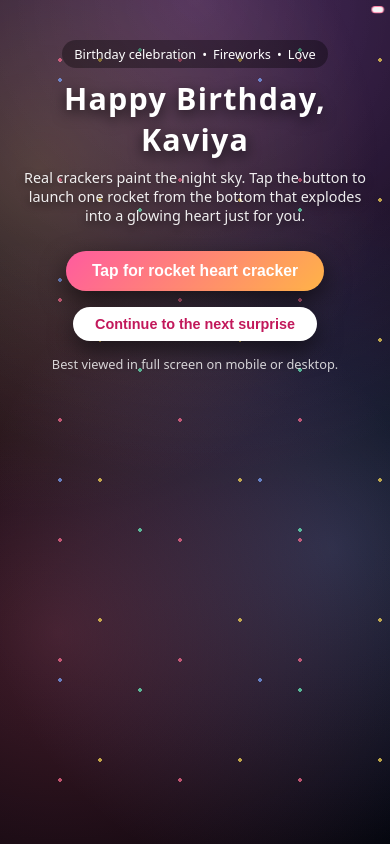
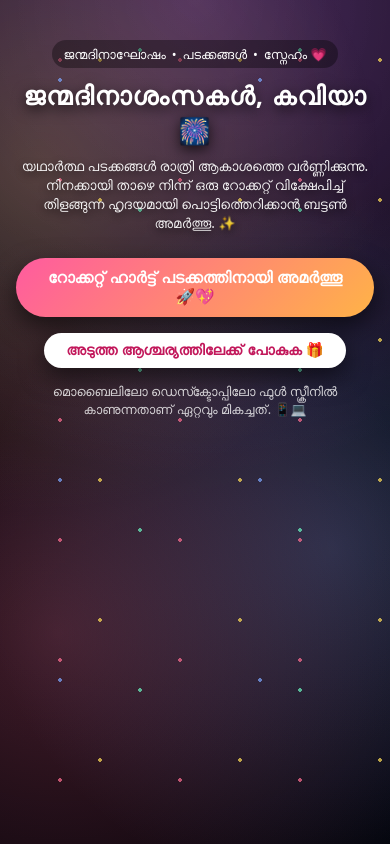
Before and after one commit to karthikramss2428/KaviBirthday, a plain HTML site: page ballons.html in a window 390 px wide. Drawn offline with Linux system fonts and the light colour scheme; a script that the page names is missing.

```diff
--- a/ballons.html
+++ b/ballons.html
@@ -1,8 +1,8 @@
 <!DOCTYPE html>
-<html lang="en">
+<html lang="ml">
 <head>
   <meta charset="UTF-8">
-  <title>Happy Birthday, Kaviya</title>
+  <title>ജന്മദിനാശംസകൾ, കവിയാ 🎆</title>
   <meta name="viewport" content="width=device-width, initial-scale=1">
 
   <style>
@@ -151,36 +151,13 @@
       opacity: 0.8;
     }
 
-    .translate-wrapper {
-      position: fixed;
-      top: 8px;
-      right: 10px;
-      z-index: 9999;
-    }
+    @media (max-width: 600px) {
+      h1 {
+        font-size: 1.6rem;
+      }
 
-    #google_translate_element {
-      font-size: 11px;
-      background: rgba(255, 255, 255, 0.95);
-      padding: 3px 6px;
-      border-radius: 999px;
-      border: 1px solid rgba(255, 120, 160, 0.9);
-      color: #333;
-    }
-
-    #google_translate_element select {
-      border: none;
-      background: transparent;
-      font-size: 11px;
-      padding: 0;
-      outline: none;
-    }
-
-    @media (max-width: 600px) {
-      .translate-wrapper {
-        top: 6px;
-        right: 6px;
-        transform: scale(0.9);
-        transform-origin: top right;
+      .subtitle {
+        font-size: 0.85rem;
       }
     }
   </style>
@@ -191,30 +168,26 @@
   <div id="fireworks-container"></div>
   <canvas id="heartCanvas"></canvas>
 
-  <div class="translate-wrapper">
-    <div id="google_translate_element"></div>
-  </div>
-
   <div class="content">
     <div class="pill">
-      <span>Birthday celebration</span> <span>•</span>
-      <span>Fireworks</span> <span>•</span>
-      <span>Love</span>
+      <span>ജന്മദിനാഘോഷം</span> <span>•</span>
+      <span>പടക്കങ്ങൾ</span> <span>•</span>
+      <span>സ്നേഹം 💗</span>
     </div>
 
-    <h1>Happy Birthday, Kaviya</h1>
+    <h1>ജന്മദിനാശംസകൾ, കവിയാ 🎆</h1>
 
     <p class="subtitle">
-      Real crackers paint the night sky. Tap the button to launch one rocket from the bottom
-      that explodes into a glowing heart just for you.
+      യഥാർത്ഥ പടക്കങ്ങൾ രാത്രി ആകാശത്തെ വർണ്ണിക്കുന്നു. നിനക്കായി താഴെ നിന്ന് ഒരു റോക്കറ്റ് വിക്ഷേപിച്ച്
+      തിളങ്ങുന്ന ഹൃദയമായി പൊട്ടിത്തെറിക്കാൻ ബട്ടൺ അമർത്തൂ. ✨
     </p>
 
-    <button class="btn-trigger" id="heartBtn">Tap for rocket heart cracker</button>
+    <button class="btn-trigger" id="heartBtn">റോക്കറ്റ് ഹാർട്ട് പടക്കത്തിനായി അമർത്തൂ 🚀💖</button>
     <br>
-    <button class="btn-next" onclick="goNextPage()">Continue to the next surprise</button>
+    <button class="btn-next" onclick="goNextPage()">അടുത്ത ആശ്ചര്യത്തിലേക്ക് പോകുക 🎁</button>
 
     <div class="bottom-note">
-      Best viewed in full screen on mobile or desktop.
+      മൊബൈലിലോ ഡെസ്ക്ടോപ്പിലോ ഫുൾ സ്ക്രീനിൽ കാണുന്നതാണ് ഏറ്റവും മികച്ചത്. 📱💻
     </div>
   </div>
 
@@ -361,18 +334,5 @@
       window.location.href = 'next.html';
     }
   </script>
-
-  <script type="text/javascript">
-    function googleTranslateElementInit() {
-      new google.translate.TranslateElement({
-        pageLanguage: 'en',
-        includedLanguages: 'en,ml',
-        layout: google.translate.TranslateElement.InlineLayout.SIMPLE,
-        autoDisplay: false
-      }, 'google_translate_element');
-    }
-  </script>
-
-  <script src="https://translate.google.com/translate_a/element.js?cb=googleTranslateElementInit"></script>
 </body>
 </html>
```
Also changed, not shown: index.html (+7 -55 lines).
